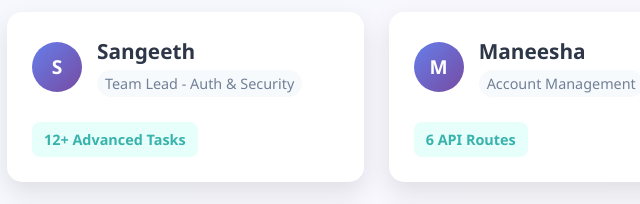
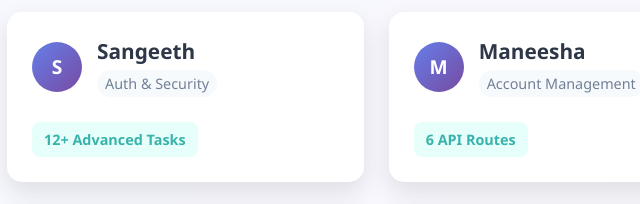
Before and after one commit to Team-SMDRS/Work-Division, a plain HTML site: page index.html in a window 1280 px wide. Shown: the part 218-422 px from the top of the page, 73-713 px from the left. Drawn offline with Linux system fonts and the light colour scheme.

Commit message:
Update index.html

```diff
--- a/index.html
+++ b/index.html
@@ -290,7 +290,7 @@
                     <div class="member-avatar">S</div>
                     <div class="member-info">
                         <h3>Sangeeth</h3>
-                        <span class="member-role">Team Lead - Auth & Security</span>
+                        <span class="member-role"> Auth & Security</span>
                     </div>
                 </div>
                 <div class="task-count">12+ Advanced Tasks</div>
```
